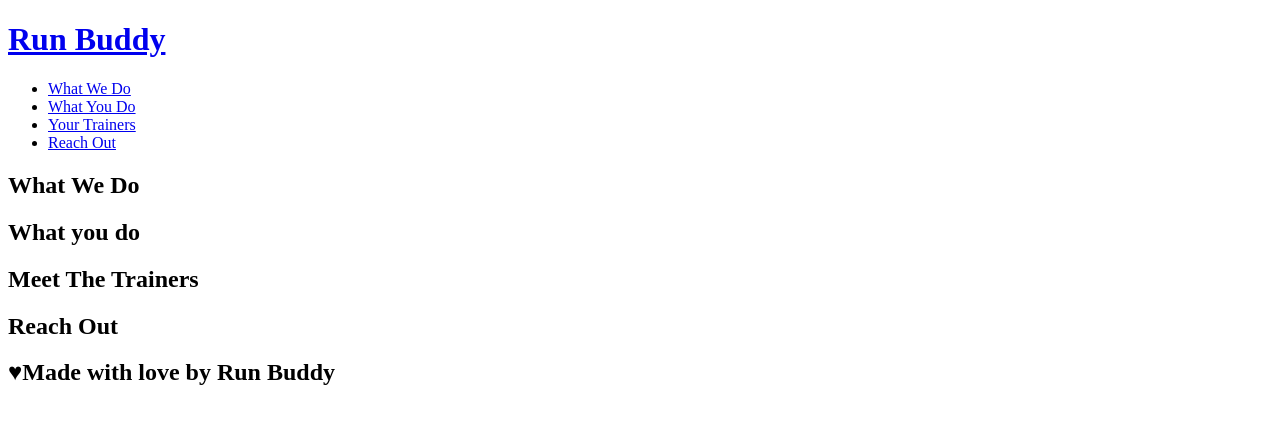
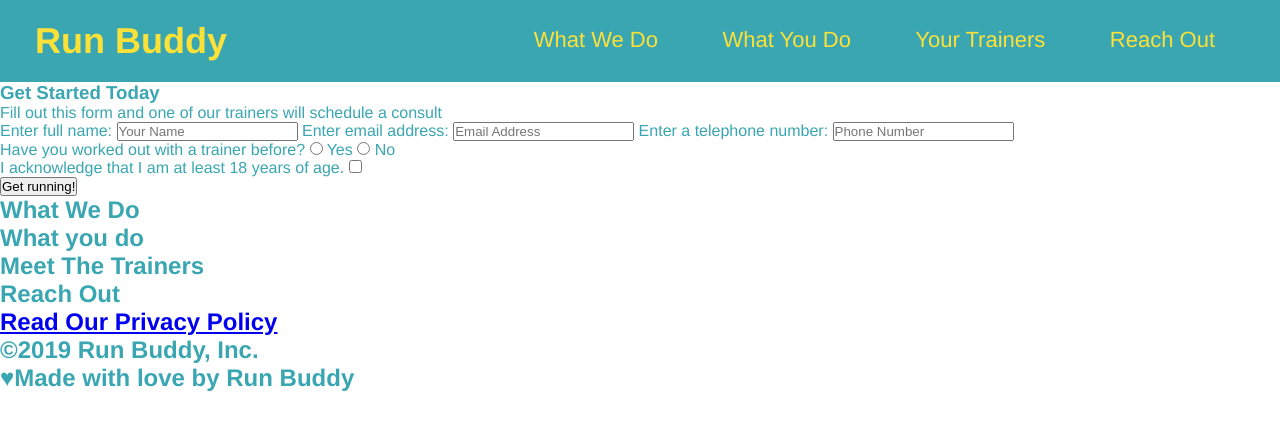
Before and after one commit to Jgillon40/run-buddy, a plain HTML site: page index.html in a window 1280 px wide. Drawn offline with Linux system fonts and the light colour scheme.

Commit message:
index.html

```diff
--- /dev/null
+++ b/assets/css/style.css/color.css
@@ -0,0 +1,5 @@
+body {
+    /* more on this crazy alphanumerical value in a minute! */
+    color: #39a6b2;
+    font-family: Helvetica, Arial, sans-serif;
+  }
--- /dev/null
+++ b/color.css
@@ -0,0 +1,49 @@
+body {
+    color: #39a6b2;
+    font-family: Helvetica, Arial, sans-serif;
+    }
+
+  header {
+    padding: 20px 35px;
+    background-color: #39a6b2;
+    }
+
+  header h1 {
+    font-weight: bold;
+    font-size: 36px;
+    color: #fce138;
+    margin: 0;
+    }
+
+  header a {
+    text-decoration:  none;
+    color: #fce138;
+    }
+
+    header nav {
+        float: right;
+        margin: 7px 0;
+    }
+
+    header nav ul li {
+        display: inline;
+    }
+
+    header nav ul li a {
+        margin: 0 30px;
+        font-weight: lighter;
+        font-size: 22px;
+    }
+
+    header h1 {
+        font-weight: bold;
+        font-size: 36px;
+        color: #fce138;
+        margin: 0%;
+        display: inline;
+    }
+
+    * {
+        margin: 0%;
+        padding: 0%;
+    }
--- a/index.html
+++ b/index.html
@@ -1,12 +1,13 @@
 <!DOCTYPE html>
 <html><lang="en">
-    <header
+    <head
         <meta charset="UTF-8"/>
         <title>Run Buddy</title>
-    </header>
+    </head>
     <body>
     <!-- navigation -->
     <header>
+        <head> <link rel="stylesheet" href="color.css"> </head>
         <h1>
             <a href="/">Run Buddy</a>
         </h1>
@@ -33,7 +34,37 @@
 
     <!-- hero/jumbtron-->
     <section>
+        <div>
+          <h3>Get Started Today</h3>
+          <p>Fill out this form and one of our trainers will schedule a consult</p>
+        <!-- Add form element-->
+        <form>
+            <label for="name">Enter full name:</label>
+            <input type="text" placeholder="Your Name" name="name" id= "name"/>
+            <label for="email">Enter email address:</label>
+            <input type="text" placeholder="Email Address" name="email" id="email" />
+            <label for="phone">Enter a telephone number:</label>
+            <input type="text" placeholder="Phone Number" name="phone" id="phone"/>
+            <p>
+                Have you worked out with a trainer before?
+                <input type="radio" name="trainer-confirm" id="trainer-yes" />
+                <label for="trainer-yes">Yes</label>
+                <input type="radio" name="trainer-confirm" id="trainer-no" />
+                <label for="trainer-no">No</label>
+            </p>
+            <p>
+                <label for="checkbox" >
+                  I acknowledge that I am at least 18 years of age.
+                </label>
+                <input type="checkbox" name="age-confirm" id="checkbox" />
+              </p>
+              <button type="submit">
+                Get running!
+              </button>
+        </form>
+        </div>
     </section>
+    <!-- End hero-->
 
     <!-- "what we do" section -->
     <section>
@@ -57,7 +88,12 @@
 
     <!--footer-->
     <footer>
-        <h2> &hearts;Made with love by Run Buddy</h2>
+        <h2>
+            <div>
+            <a href="#">Read Our Privacy Policy</a><br /> &copy;2019 Run Buddy, Inc.
+            </div>
+        &hearts;Made with love by Run Buddy
+        </h2>
     </footer>
 
     </body>
```
